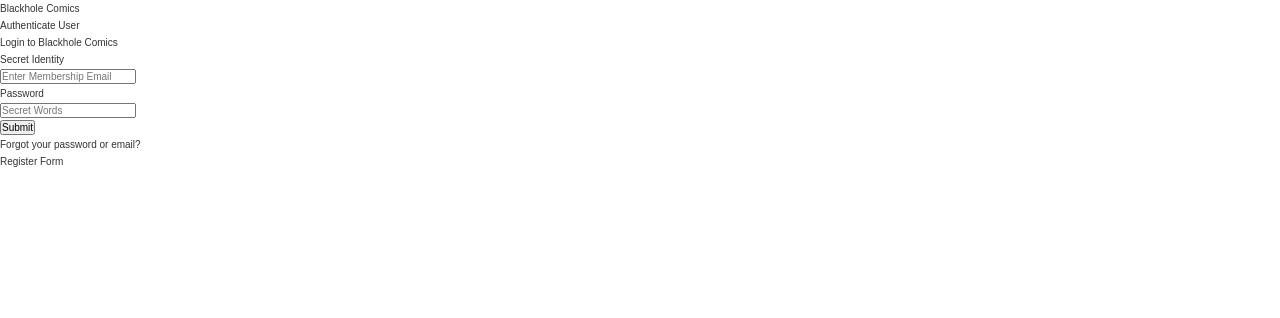
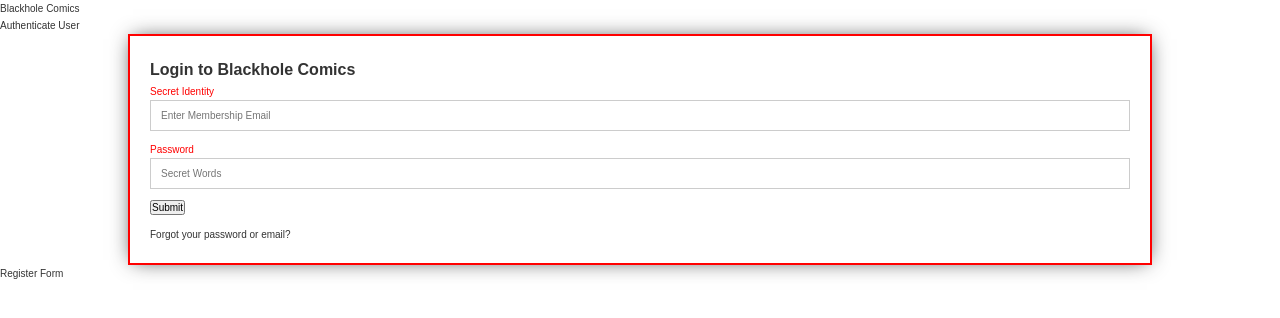
Before and after one commit to dominickenorwood/BlackholeComicsReact, a React app: page / in a window 1280 px wide. Shown: the top 318 px of the page. Built offline with nearby package versions, Linux system fonts and the light colour scheme.

Commit message:
Added form validation for email and password types

```diff
--- a/src/components/UI/FormElements/FormElements.css
+++ b/src/components/UI/FormElements/FormElements.css
@@ -0,0 +1,27 @@
+.FormControl {
+    display: block;
+}
+
+.Label {
+    color: #f00;
+}
+
+.InputText {
+    outline: none;
+    border: 1px solid #ccc;
+    background-color: #fff;
+    font: inherit;
+    padding: 6px 10px;
+    display: block;
+    width: 100%;
+}
+
+.InputText:focus {
+    outline: none;
+    background-color: #ccc;
+}
+
+.Invalid {
+    border: 1px solid red;
+    background-color: salmon;
+}
--- a/src/components/UI/FormElements/FormElements.js
+++ b/src/components/UI/FormElements/FormElements.js
@@ -3,17 +3,30 @@
 
 const element = props => {
     let element = null;
+    let elementClasses = [];
+
+    if(!props.invalid && props.touched){
+        elementClasses.push(classes.Invalid);
+    }
 
     switch(props.config.element){
         case('label'):
-            element = <label htmlFor={props.name}>{props.text}</label>;
+            elementClasses.push(classes.Label)
+            element = <label
+                        htmlFor={props.name}
+                        className={elementClasses.join(' ')}>{props.text}</label>;
             break;
         case('input'):
+            const _type = props.config.config.type;
+            if(_type !== 'checkbox' || _type !== 'radio'){
+                elementClasses.push(classes.InputText);
+            }
             element = <input
                         {...props.config.config}
                         name={props.name}
                         value={props.config.value}
-                        onChange={props.changed} />;
+                        onChange={props.changed}
+                        className={elementClasses.join(' ')} />;
             break;
         case('textarea'):
             element = <textarea />;
@@ -40,7 +53,7 @@
             element = <div>Element does not exist</div>;
     }
 
-    return <div>{element}</div>;
+    return <div className={classes.FormControl}>{element}</div>;
 };
 
 export default element;
--- a/src/components/User/Login/Login.css
+++ b/src/components/User/Login/Login.css
@@ -0,0 +1,13 @@
+.Login {
+    width: 80%;
+    padding: 20px;
+    box-shadow: 0 0 20px -5px #333;
+    margin: 0 auto;
+    background-color: #fff;
+    border: solid 2px #F00;
+}
+
+.Heading {
+    font-size: 1.6rem;
+    font-weight: bold;
+}
--- a/src/components/User/Login/Login.js
+++ b/src/components/User/Login/Login.js
@@ -1,5 +1,7 @@
 import React from 'react';
 import Form from '../../../containers/Forms/Forms';
+
+import classes from './Login.css';
 
 const login = props => {
     const document = {
@@ -42,8 +44,8 @@
     };
 
     return (
-        <div>
-            <h1>Login to Blackhole Comics</h1>
+        <div className={classes.Login}>
+            <h1 className={classes.Heading}>Login to Blackhole Comics</h1>
             <Form document={document} />
             <footer>
                 <p>Forgot your password or email?</p>
--- a/src/containers/Forms/Forms.css
+++ b/src/containers/Forms/Forms.css
@@ -0,0 +1,4 @@
+.FormControls {
+    display: block;
+    margin-bottom: 10px;
+}
--- a/src/containers/Forms/Forms.js
+++ b/src/containers/Forms/Forms.js
@@ -7,18 +7,50 @@
         controls: this.props.document
     }
 
+    validate = (value, rules) => {
+        let valid = true;
+
+        if(rules.required){
+            valid = value.trim() !== '' && valid;
+        };
+
+        if (rules.isEmail) {
+            const pattern = /[a-z0-9!#$%&'*+/=?^_`{|}~-]+(?:\.[a-z0-9!#$%&'*+/=?^_`{|}~-]+)*@(?:[a-z0-9](?:[a-z0-9-]*[a-z0-9])?\.)+[a-z0-9](?:[a-z0-9-]*[a-z0-9])?/;
+            valid = pattern.test(value) && valid;
+        };
+
+        if(rules.minLength){
+            valid = value.length >= rules.minLength && valid;
+        };
+
+        return valid;
+    }
+
     inputChangeHandler = (event, key) => {
+        let _valid = {};
+        if(this.state.controls[key].validation){
+           _valid = {
+               valid: this.validate(event.target.value, this.state.controls[key].validation)
+            };
+        };
+
+        let _touched = {};
+        if(!this.state.controls[key].touched){
+            _touched = {touched: true};
+        }
+
         const updateAuthState = {
             controls: {
                 ...this.state.controls,
                 [key]: {
                     ...this.state.controls[key],
-                    value: event.target.value
+                    value: event.target.value,
+                    ..._valid,
+                    ..._touched
                 }
+            }
+        }
 
-            }
-
-        }
         this.setState(updateAuthState);
     }
 
@@ -36,12 +68,14 @@
                                         text={this.state.controls[key].label} />;
                         }
                         return (
-                            <div key={key}>
+                            <div key={key} className={classes.FormControls}>
                                 {label}
                                 <Element
                                     config={this.state.controls[key]}
                                     name={key}
                                     changed={(event) => this.inputChangeHandler(event, key)}
+                                    invalid={this.state.controls[key].valid}
+                                    touched={this.state.controls[key].touched}
                                     />
                             </div>
                         )
```
